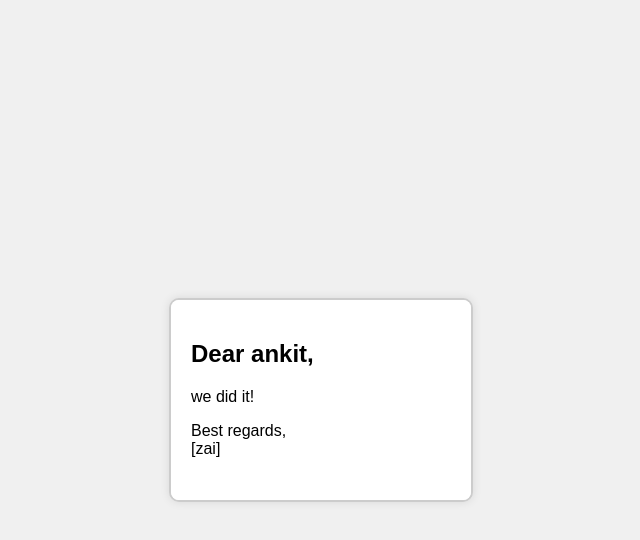
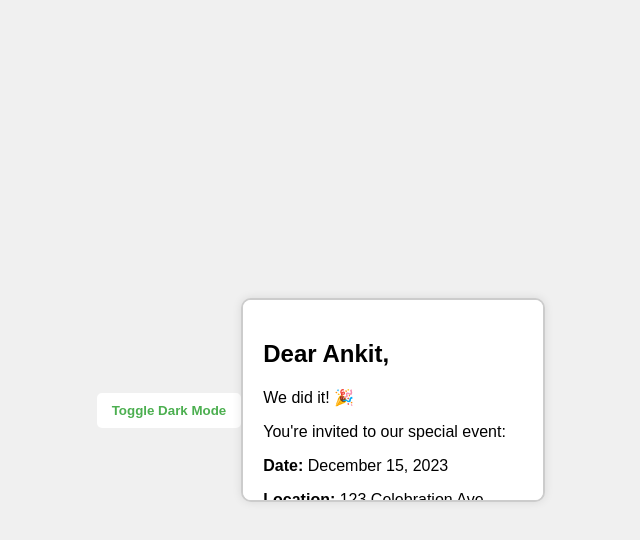
Before and after one commit to zai919/margaya-maderchod-lalala, a plain HTML site: page index.html in a window 1280 px wide. Both pictures are taken after a click on the button "Open Invitation". Shown: the whole page, without its empty margins (319-959 px from the left). Drawn offline with Linux system fonts and the light colour scheme.

Commit message:
Update index.html

```diff
--- a/index.html
+++ b/index.html
@@ -7,17 +7,27 @@
     <link rel="stylesheet" href="styles.css">
 </head>
 <body>
+    <div class="dark-mode-toggle">
+        <button id="darkModeButton">Toggle Dark Mode</button>
+    </div>
     <div class="card">
         <div class="cover" id="cover">
             <h1>You're Invited!</h1>
+            <p>Join us for a special celebration.</p>
             <button id="revealButton">Open Invitation</button>
         </div>
         <div class="letter" id="letter">
-            <h2>Dear ankit,</h2>
-            <p>we did it!</p>
-            <p>Best regards,<br>[zai]</p>
+            <h2>Dear Ankit,</h2>
+            <p>We did it! 🎉</p>
+            <p>You're invited to our special event:</p>
+            <p><strong>Date:</strong> December 15, 2023</p>
+            <p><strong>Location:</strong> 123 Celebration Ave, Party City</p>
+            <p>Best regards,<br>[Zai]</p>
             <button id="closeButton">Close</button>
         </div>
+    </div>
+    <div class="earth-container">
+        <div class="earth"></div>
     </div>
     <script src="script.js"></script>
 </body>
```
